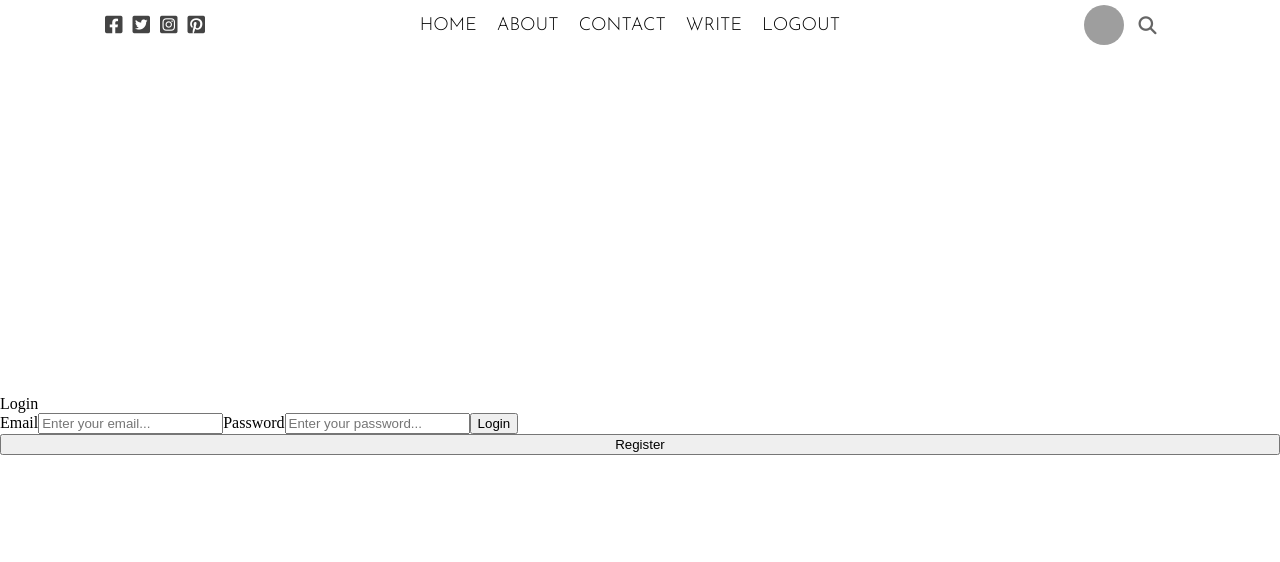
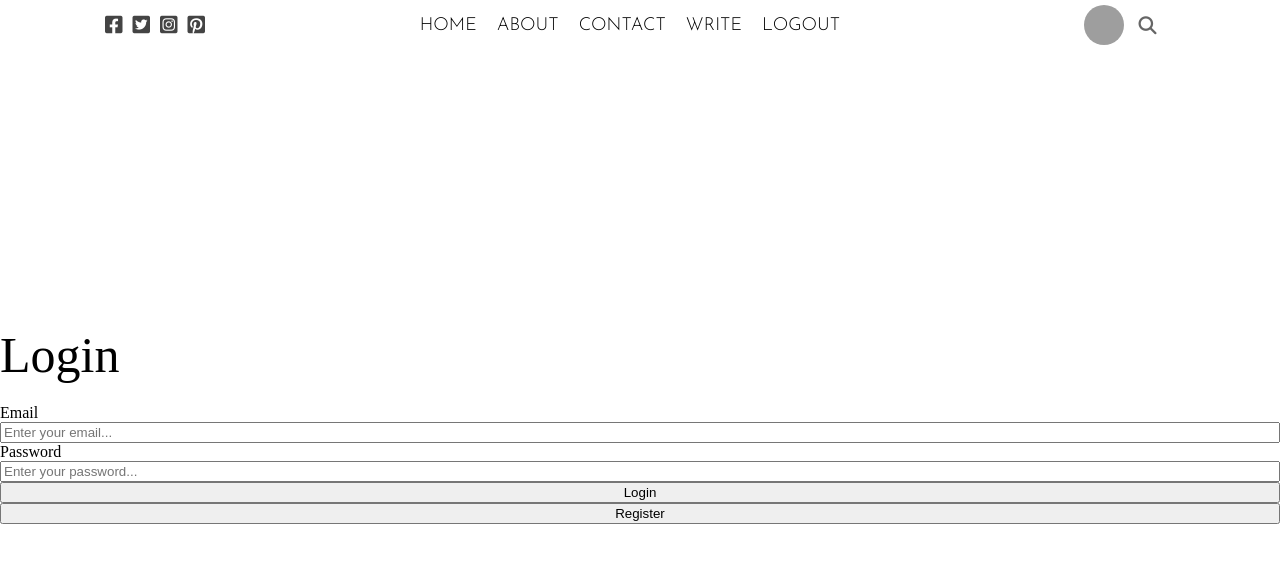
Before and after one commit to EvMad/react-frontend-sandbox, a React (Create React App) app: page / in a window 1280 px wide. Shown: the top 562 px of the page. Built offline with nearby package versions, Linux system fonts and the light colour scheme; grey boxes are pictures that could not be loaded.

Commit message:
.loginTitle {} .loginForm {}

```diff
--- a/src/pages/login/login.css
+++ b/src/pages/login/login.css
@@ -4,3 +4,13 @@
     flex-direction: column;
     justify-content: center;
 }
+
+.loginTitle {
+    font-size: 50px;
+}
+
+.loginForm {
+    margin-top: 20px;
+    display: flex;
+    flex-direction: column;
+}
```
